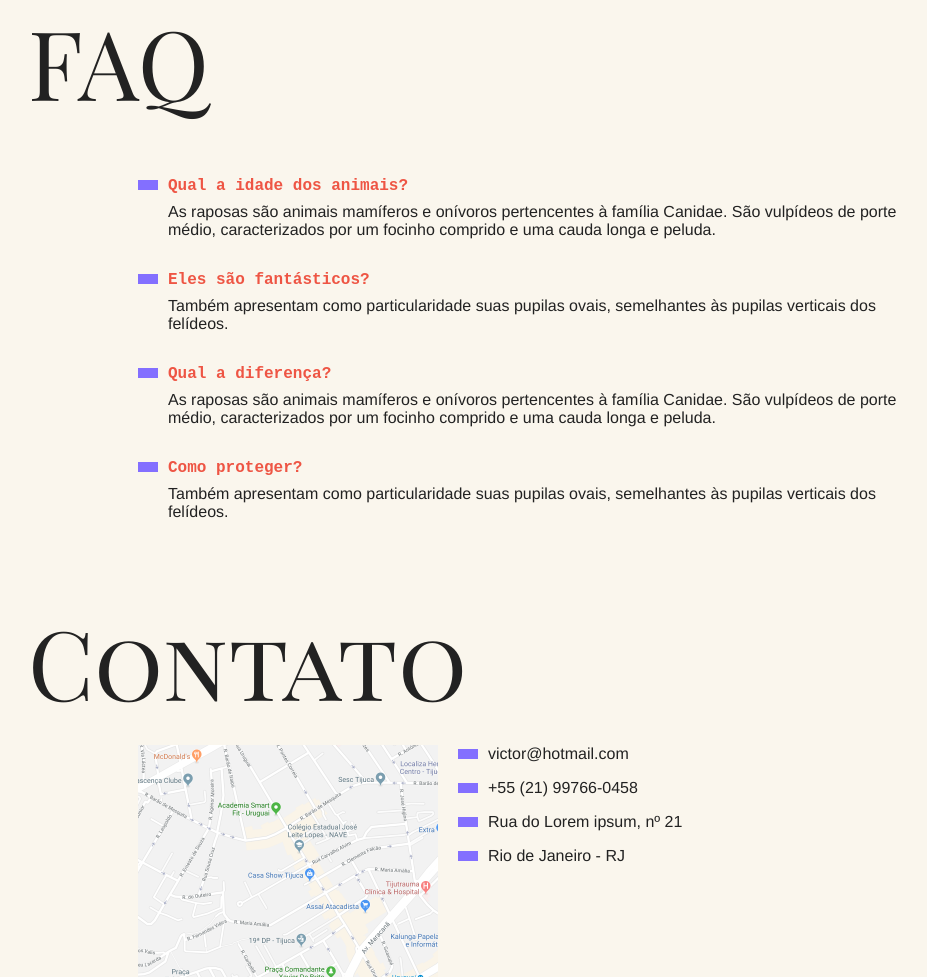
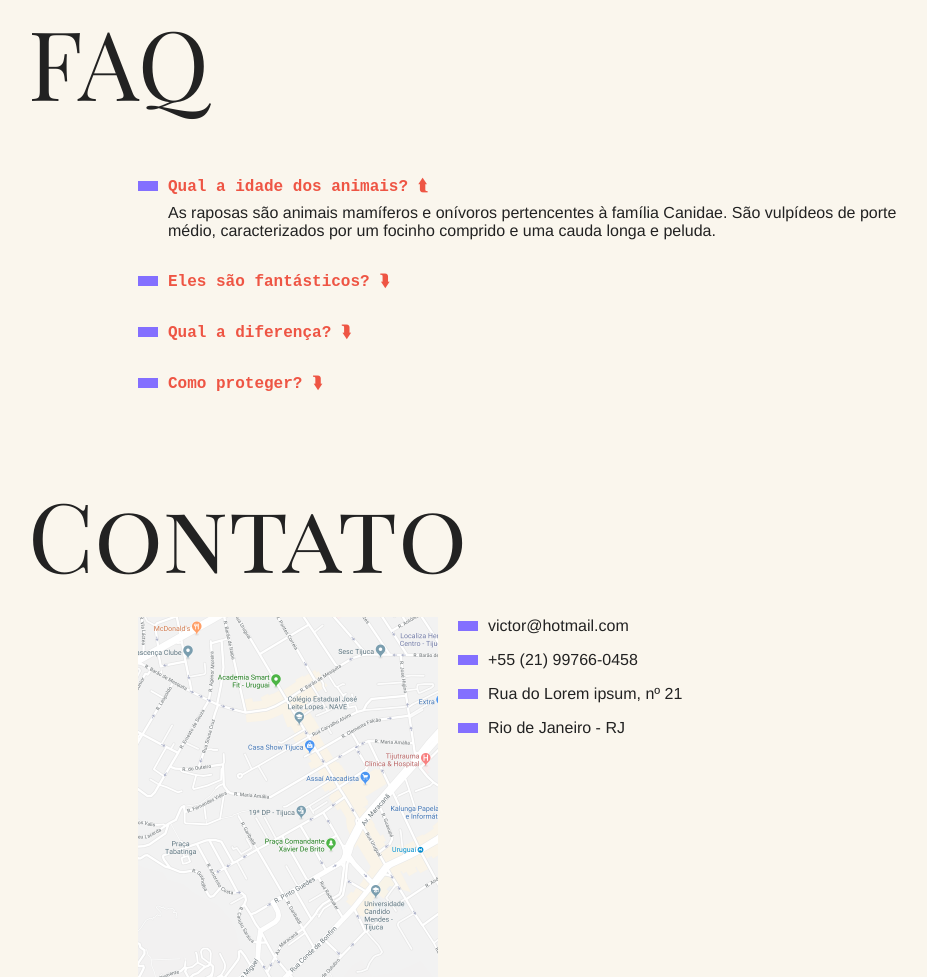
Before and after one commit to victor-magaldi/Projeto-Animais-Fantasticos, a plain HTML site: page index.html in a window 1280 px wide. Shown: the part 836-1813 px from the top of the page, without its empty margins (162-1089 px from the left). Drawn offline with Linux system fonts and the light colour scheme.

Commit message:
accordionNav

```diff
--- a/css/style.css
+++ b/css/style.css
@@ -243,3 +243,33 @@ body {
     transform: translate3d(0,0,0);
   }
 }
+
+.js-accordion dd {
+  display: none;
+}
+.js-accordion dt {
+  cursor: pointer;
+}
+
+.js-accordion dt::after{
+  content: "⮯";
+  margin-left: 10px;
+}
+.js-accordion dt.ativo::after{
+  content: "⮬";
+  margin-left: 10px;
+}
+.js-accordion dd.ativo {
+  display: block;
+  animation: slideDown .5s forwards;
+}
+
+@keyframes slideDown{
+  from{
+    opacity: 0;
+    max-height: 0;
+  }to{
+    opacity: 1;
+    max-height: 200px;
+  }
+}
--- a/index.html
+++ b/index.html
@@ -123,7 +123,7 @@
 
   <section class="grid-section faq" id="faq">
     <h1 class="titulo">FAQ</h1>
-    <dl class="faq-lista">
+    <dl class="faq-lista js-accordion">
       <dt>Qual a idade dos animais?</dt>
       <dd>As raposas são animais mamíferos e onívoros pertencentes à família Canidae. São vulpídeos de porte médio,
         caracterizados por um focinho comprido e uma cauda longa e peluda.</dd>
--- a/script.js
+++ b/script.js
@@ -1,3 +1,4 @@
+function initTabNav(){
     const tabMenu = document.querySelectorAll('.js-tabmenu li');
     const tabContent = document.querySelectorAll('.js-tabcontent section');
     tabContent[0].classList.add('ativo')
@@ -16,3 +17,22 @@ if(tabMenu.length && tabContent.length){
             })
         })
     }
+}
+initTabNav();
+function initAccordion(){
+    const accordionList = document.querySelectorAll('.js-accordion dt');
+    const ativoClass = 'ativo';
+
+    if(accordionList.length){
+        accordionList[0].classList.add(ativoClass);
+        accordionList[0].nextElementSibling.classList.add(ativoClass);
+        function activeAccordion(){
+            this.classList.toggle(ativoClass)
+            this.nextElementSibling.classList.toggle(ativoClass)
+        }
+        accordionList.forEach((item)=>{
+            item.addEventListener('click',activeAccordion)
+        })
+    }
+}
+initAccordion();
```
Lines whose indentation alone changed are shown as unchanged.
